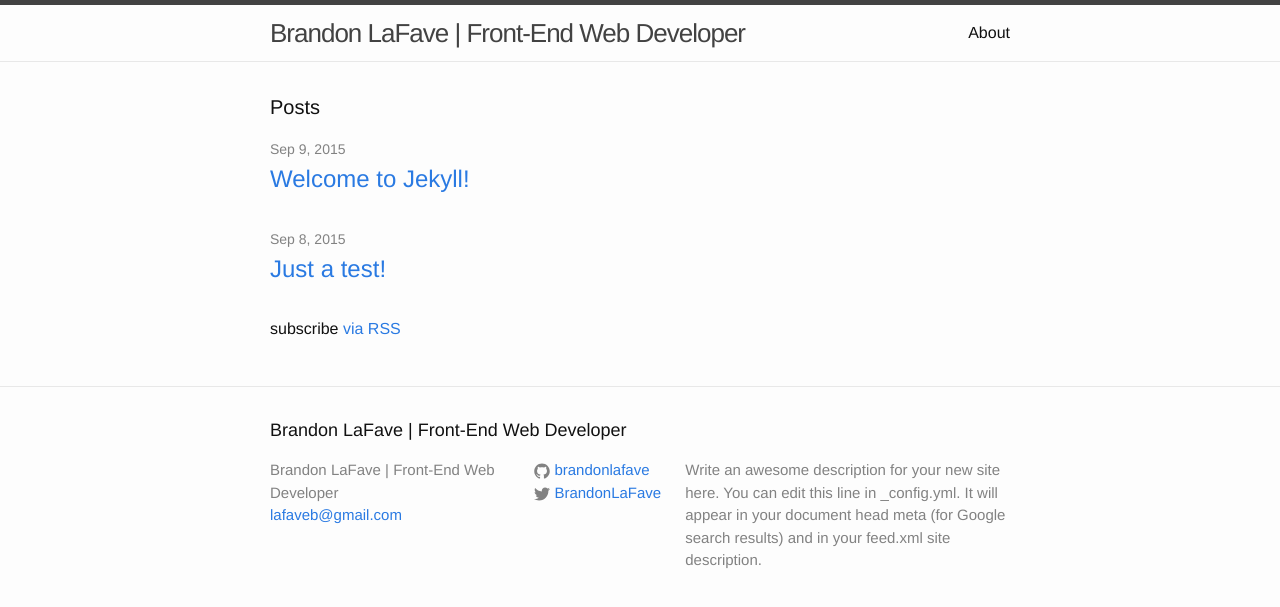
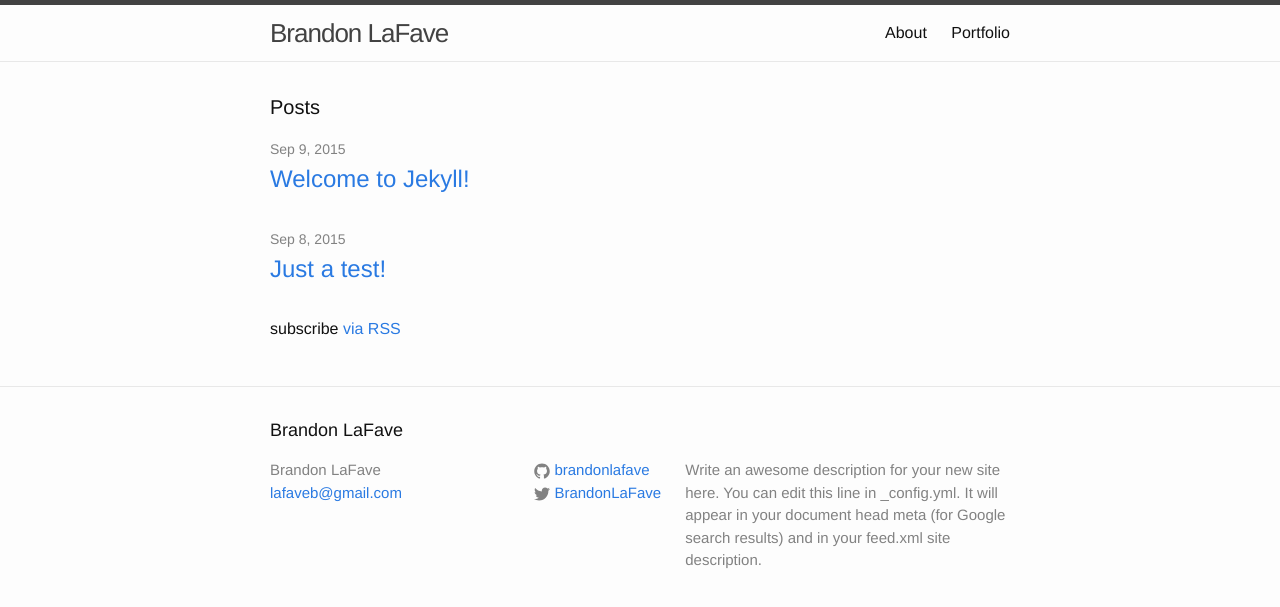
Before and after one commit to brandonlafave/brandonlafave.github.io, a Jekyll site: the page built from index.html, in a window 1280 px wide. Shown: the top 607 px of the page. Built offline with Jekyll 4.4.1, drawn with Linux system fonts in a browser that asks for light colours; Markdown is read by kramdown in place of the engine named in the settings; the list of posts is cut into pages by our own code.

Commit message:
Add portfolio page

```diff
--- a/_config.yml
+++ b/_config.yml
@@ -1,5 +1,5 @@
 # Site settings
-title: Brandon LaFave | Front-End Web Developer
+title: Brandon LaFave
 email: lafaveb@gmail.com
 description: # this means to ignore newlines until "baseurl:"
   Write an awesome description for your new site here. You can edit this
```
Also changed, not shown: portfolio.md (added, +6 -0 lines).
